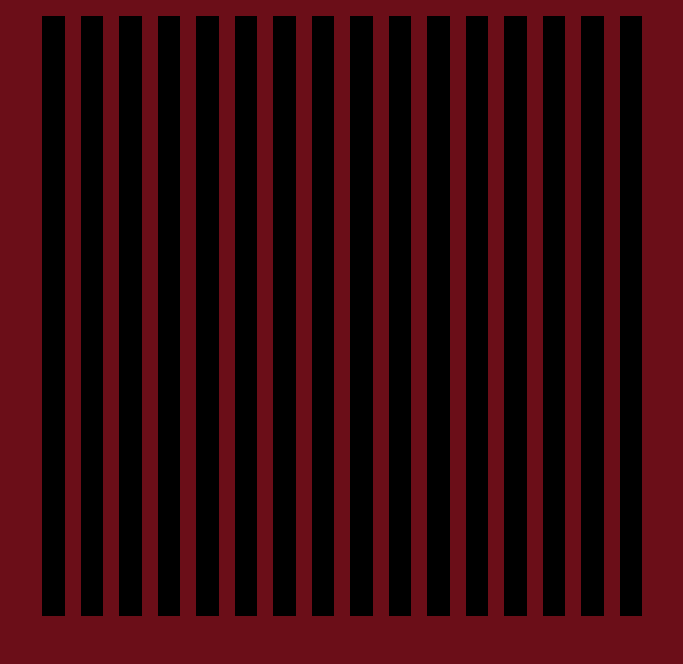
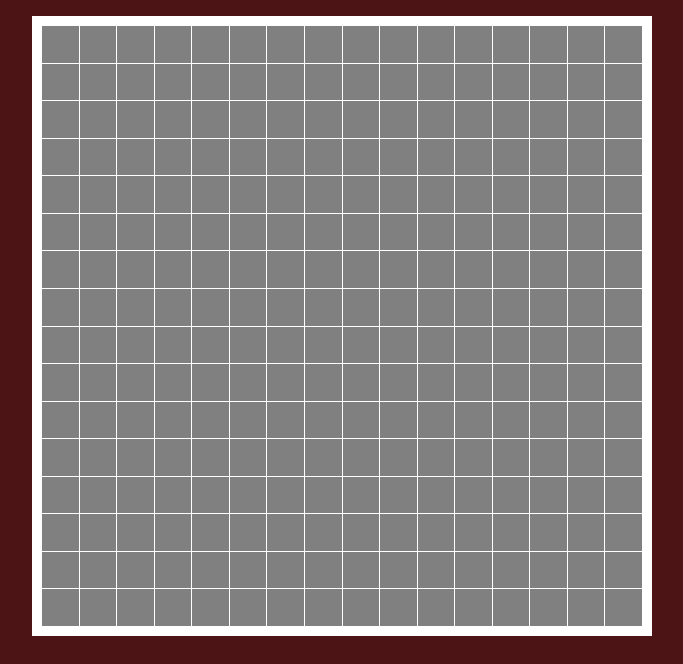
Before and after one commit to ilariaciavarella/odin-etchASketch, a plain HTML site: page index.html in a window 1280 px wide. Shown: the part 136-800 px from the top of the page, without its empty margins (298-981 px from the left). Drawn offline with Linux system fonts and the light colour scheme.

Commit message:
Create grid

```diff
--- a/index.html
+++ b/index.html
@@ -18,10 +18,8 @@
         <header>
             <h1>Etch-a-Sketch</h1>
         </header>
-        <div id="content">
-            <div id="pad">
+        <div id="pad">
 
-            </div>
         </div>
     </body>
 </html>
--- a/script.js
+++ b/script.js
@@ -1,10 +1,14 @@
 const pad = document.querySelector('#pad');
 
-let gridDim = 16;
-let innerBlock;
+let gridSize = 16;
 
-for (let i = 0; i < gridDim; i++) {
-    innerBlock = document.createElement('div');
-    innerBlock.setAttribute('class', 'inner');
-    pad.appendChild(innerBlock);
+for(let i = 0; i < gridSize; i++) {
+    const singleRow = document.createElement('div');
+    singleRow.setAttribute('class', 'singleRow');
+    for (let j = 0; j < gridSize; j++) {
+        const squares = document.createElement('div');
+        squares.setAttribute('class', 'singleSq');
+        singleRow.appendChild(squares);
+    }
+    pad.appendChild(singleRow);
 }
--- a/styles.css
+++ b/styles.css
@@ -1,5 +1,7 @@
+
+
 body {
-    background-color: rgb(107, 14, 23);
+    background-color: rgb(76, 20, 20);
     width: 100vw;
     height: 100vh;
     margin: 0;
@@ -15,16 +17,24 @@ h1 {
     padding: 32px 0;
 }
 
-.inner {
-    background-color: black;
-    width: 400px;
-    height: auto;
-}
-
 #pad {
     margin: 0 auto;
     width: 600px;
     height: 600px;
     display: flex;
-    gap: 16px;
+    flex-direction: column;
+    gap: 1px;
+    background-color: white;
+    border: 10px solid white;
 }
+
+.singleRow {
+    height: 100%;
+    display: flex;
+    gap: 1px;
+}
+
+.singleSq {
+    background-color: grey;
+    width: 100%;
+}
```
